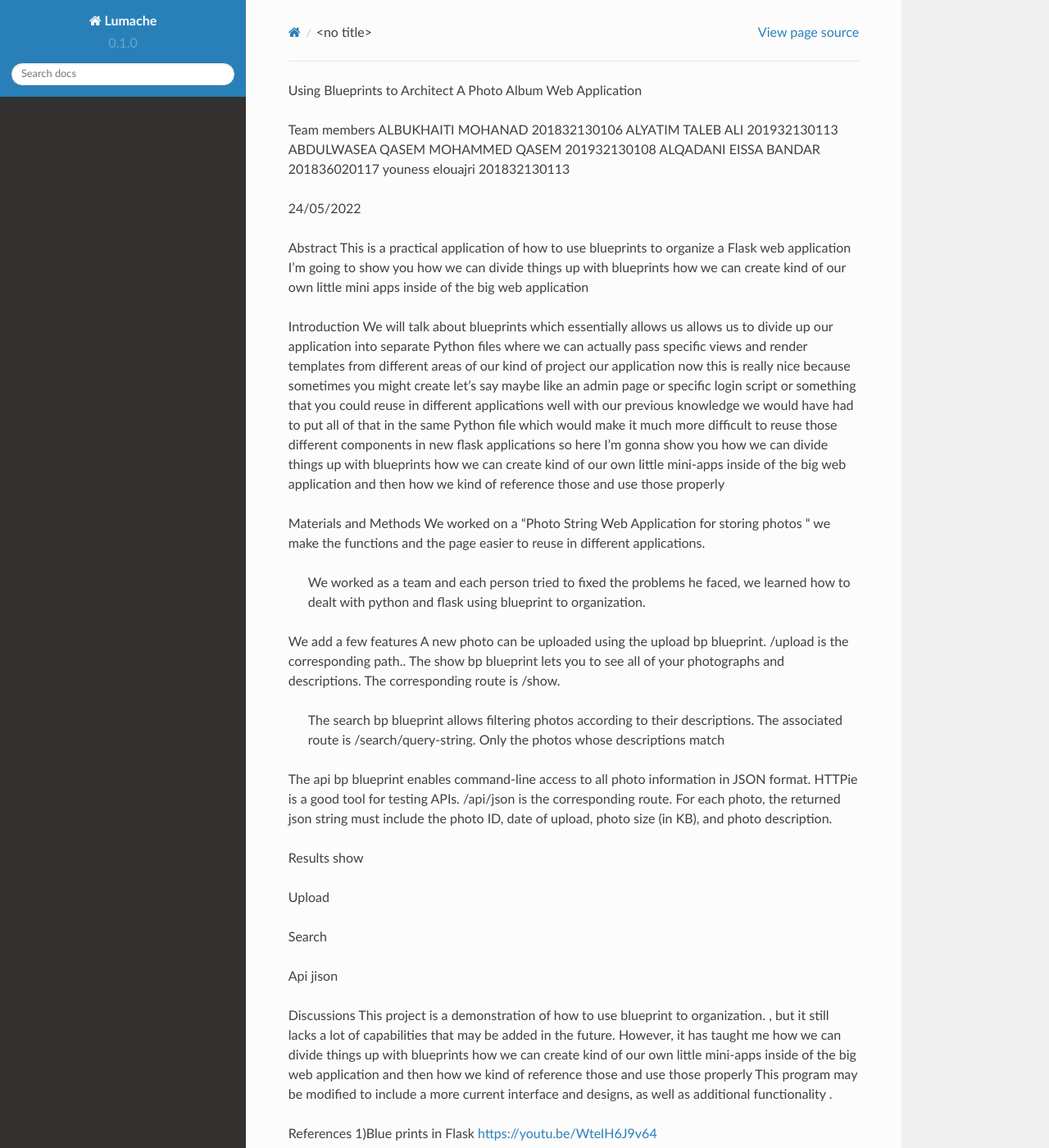
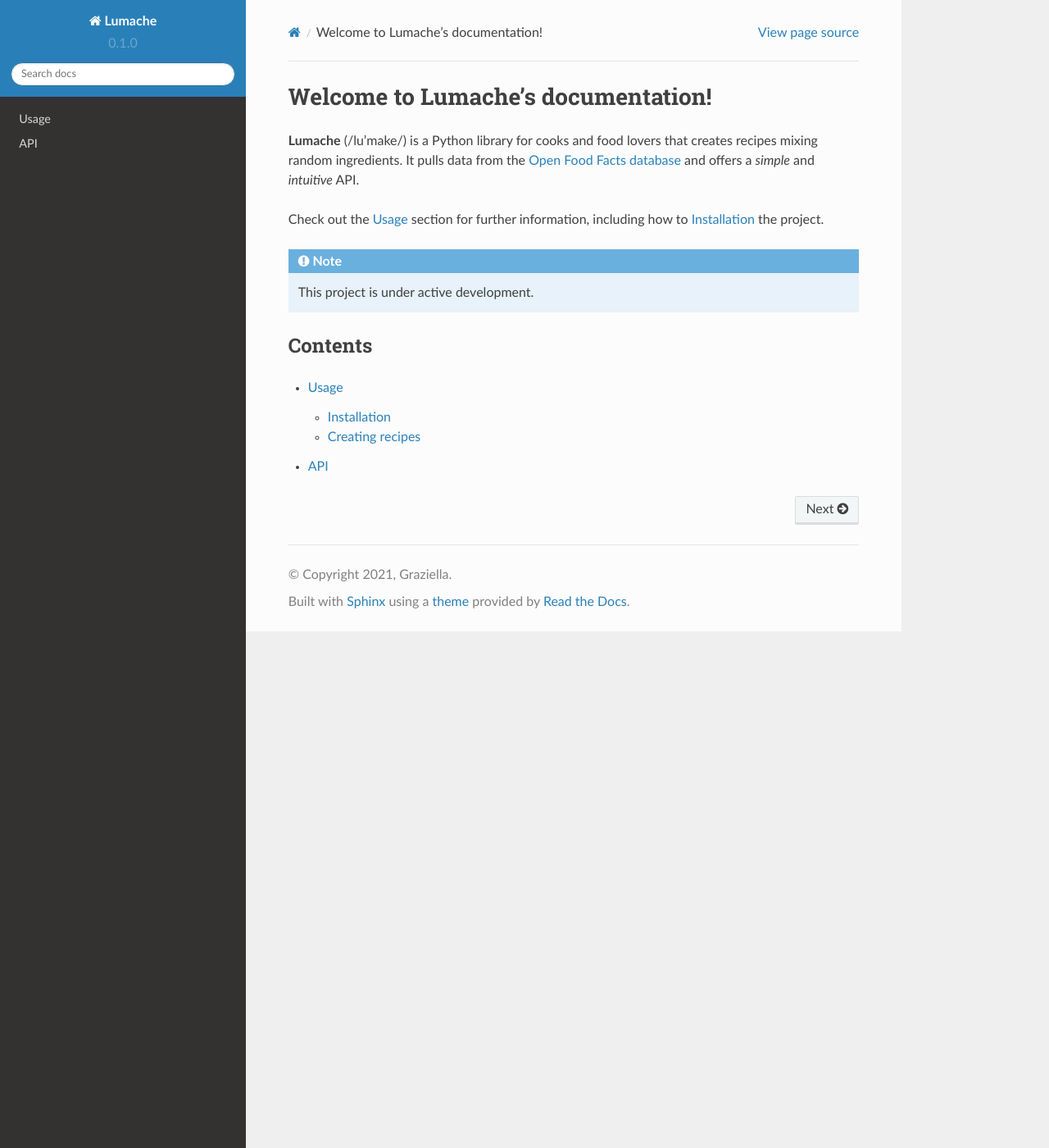
Before and after one commit to mohanadrashad/rtd--PhotoString, a Sphinx documentation site: the page built from docs/source/index.rst, in a window 1280 px wide and 1400 px high. Shown: the whole window at 82% size. Built offline with Sphinx 7.4.7 and the Read the Docs theme 2.0.0, drawn with Linux system fonts in a browser that asks for light colours; some of the changed text lies outside the part shown.

Commit message:
Revert "the report file"

```diff
--- a/docs/source/index.rst
+++ b/docs/source/index.rst
@@ -1,71 +1,22 @@
-Using Blueprints to Architect A Photo Album Web Application
+Welcome to Lumache's documentation!
+===================================
 
-Team members
-ALBUKHAITI MOHANAD                                                               201832130106
-ALYATIM TALEB ALI                                                                      201932130113
-ABDULWASEA QASEM MOHAMMED QASEM                            201932130108
-ALQADANI EISSA BANDAR                                                          201836020117
-youness elouajri                                                                            201832130113
+**Lumache** (/lu'make/) is a Python library for cooks and food lovers
+that creates recipes mixing random ingredients.
+It pulls data from the `Open Food Facts database <https://world.openfoodfacts.org/>`_
+and offers a *simple* and *intuitive* API.
 
+Check out the :doc:`usage` section for further information, including
+how to :ref:`installation` the project.
 
-24/05/2022
+.. note::
 
-Abstract
-This is a practical application of how to use blueprints to organize a Flask web application
-I'm going to show you how we can divide things up with blueprints how we can create kind of our own little mini apps inside of the big web application
+   This project is under active development.
 
-Introduction
-We will talk about blueprints which essentially allows us allows us to divide up our application into separate Python files where we can actually pass specific views and render templates from different areas of our kind of project our application now this is really nice because sometimes you might create let's say maybe like an admin page or specific login script or something that you could reuse in different applications well with our previous knowledge we would have had to put all of that in the same Python file which would make it much more difficult to reuse those different components in new flask applications so here I'm gonna show you how we can divide things up with blueprints how we can create kind of our own little mini-apps inside of the big web application and then how we kind of reference those and use those properly
+Contents
+--------
 
+.. toctree::
 
-
-
-Materials and Methods
-We worked on a “Photo String Web Application for storing photos “ we make the functions and the page easier to reuse in different applications.
- We worked as a team and each person tried to fixed the problems he faced, we learned how to dealt with python and flask using blueprint to organization.
-We add a few  features
-A new photo can be uploaded using the upload bp blueprint. /upload is the corresponding path..
-The show bp blueprint lets you to see all of your photographs and descriptions. The corresponding route is /show.
- The search bp blueprint allows filtering photos according to their descriptions. The associated route is /search/query-string. Only the photos whose descriptions match
-The api bp blueprint enables command-line access to all photo information in JSON format. HTTPie is a good tool for testing APIs. /api/json is the corresponding route. For each photo, the returned json string must include the photo ID, date of upload, photo size (in KB), and photo description.
-
-
-Results
-show
-
-
-Upload
-
-
-
-Search
-
-
-
-Api jison
-
-
-
-
-
-Discussions
-This project is a demonstration of  how to use blueprint to organization. , but it still lacks a lot of capabilities that may be added in the future. However, it has taught me how we can divide things up with blueprints how we can create kind of our own little mini-apps inside of the big web application and then how we kind of reference those and use those properly
-This program may be modified to include a more current interface and designs, as well as additional functionality .
-
-
-References
-1)Blue prints in Flask
-https://youtu.be/WteIH6J9v64
-
-2)Sql lite database with Flask
-https://flask.palletsprojects.com/en/2.1.x/patterns/sqlite3/
-
-3)Api develpoment using flask
-https://nordicapis.com/how-to-create-an-api-using-the-flask-framework/
-
-
-A link to demo video
-https://drive.google.com/file/d/1b5Om-851KQeMsSowLL_l0nHsuj_1wfbE/view?usp=sharing
-
- A zip file of the source code without pictures.
-https://drive.google.com/file/d/12HjGIDeK8B7BcNeoEq59qF1pSQhXMjs2/view?usp=sharing
+   usage
+   api
```
